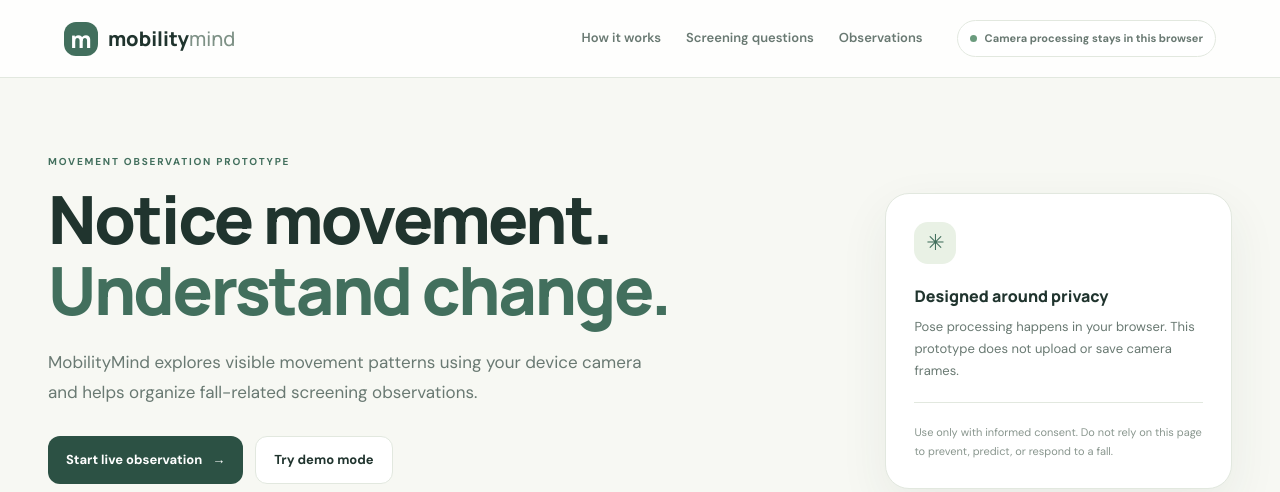
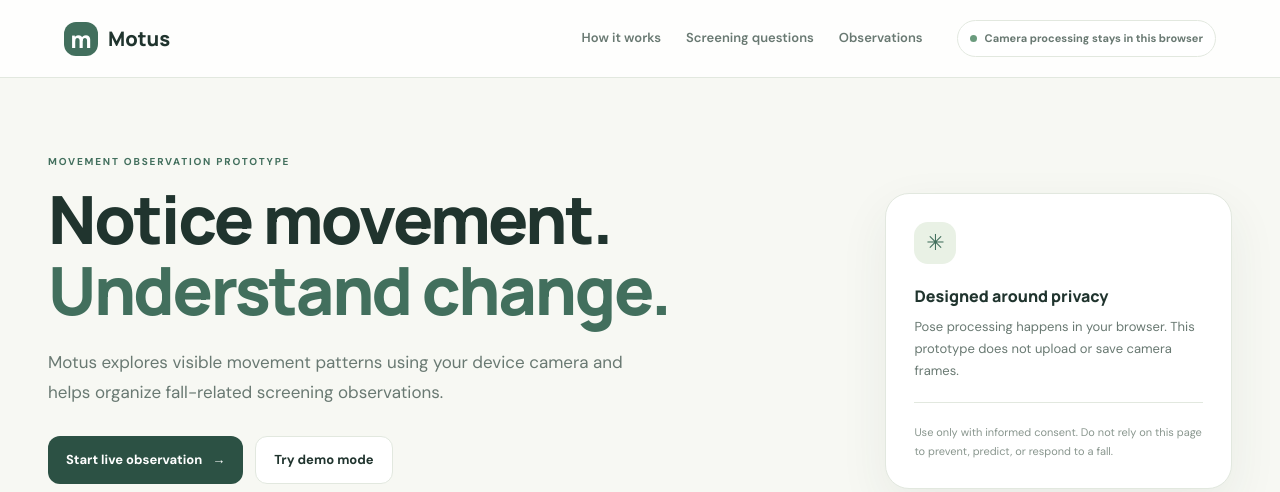
Before and after one commit to shreshmello/CongressionalApp, a Flask app: page / in a window 1280 px wide. Shown: the top 492 px of the page. Run offline with Flask 3, Linux system fonts and the light colour scheme.

Commit message:
fixed name

```diff
--- a/research/extract_upfall_features.py
+++ b/research/extract_upfall_features.py
@@ -94,7 +94,7 @@ def extract_video_features(video_path, sample_every=2, max_frames=1800):
             if min(visibility) < 0.35:
                 continue
 
-            left_shoulder, right_shoulder, left_hip, right_hip = selected
+            left_shoulder, right_shoulder, left_hip, right_hip, left_knee, right_knee = selected
 
             shoulder_x = (left_shoulder.x + right_shoulder.x) / 2
             shoulder_y = (left_shoulder.y + right_shoulder.y) / 2
--- a/templates/index.html
+++ b/templates/index.html
@@ -4,7 +4,7 @@
   <meta charset="utf-8">
   <meta name="viewport" content="width=device-width, initial-scale=1">
   <meta name="theme-color" content="#edf2e8">
-  <title>MobilityMind — Movement observation</title>
+  <title>Motus — Movement observation</title>
 
   <link rel="preconnect" href="https://fonts.googleapis.com">
   <link rel="preconnect" href="https://fonts.gstatic.com" crossorigin>
@@ -16,9 +16,9 @@
 
 <body>
   <header class="topbar">
-    <a class="brand" href="#" aria-label="MobilityMind home">
+    <a class="brand" href="#" aria-label="Motus home">
       <span class="brand-mark" aria-hidden="true">m</span>
-      <span>mobility<span class="brand-light">mind</span></span>
+      <span>Motus</span>
     </a>
 
     <nav aria-label="Main navigation">
@@ -41,7 +41,7 @@
         <h1>Notice movement.<br><span>Understand change.</span></h1>
 
         <p class="hero-text">
-          MobilityMind explores visible movement patterns using your
+          Motus explores visible movement patterns using your
           device camera and helps organize fall-related screening observations.
         </p>
 
@@ -377,7 +377,7 @@
     <footer class="footer">
       <a class="brand brand-footer" href="#">
         <span class="brand-mark">m</span>
-        <span>mobility<span class="brand-light">mind</span></span>
+        <span>Motus</span>
       </a>
 
       <p>Student research prototype · Not for clinical or emergency use</p>
```
Also changed, not shown: README.md.
